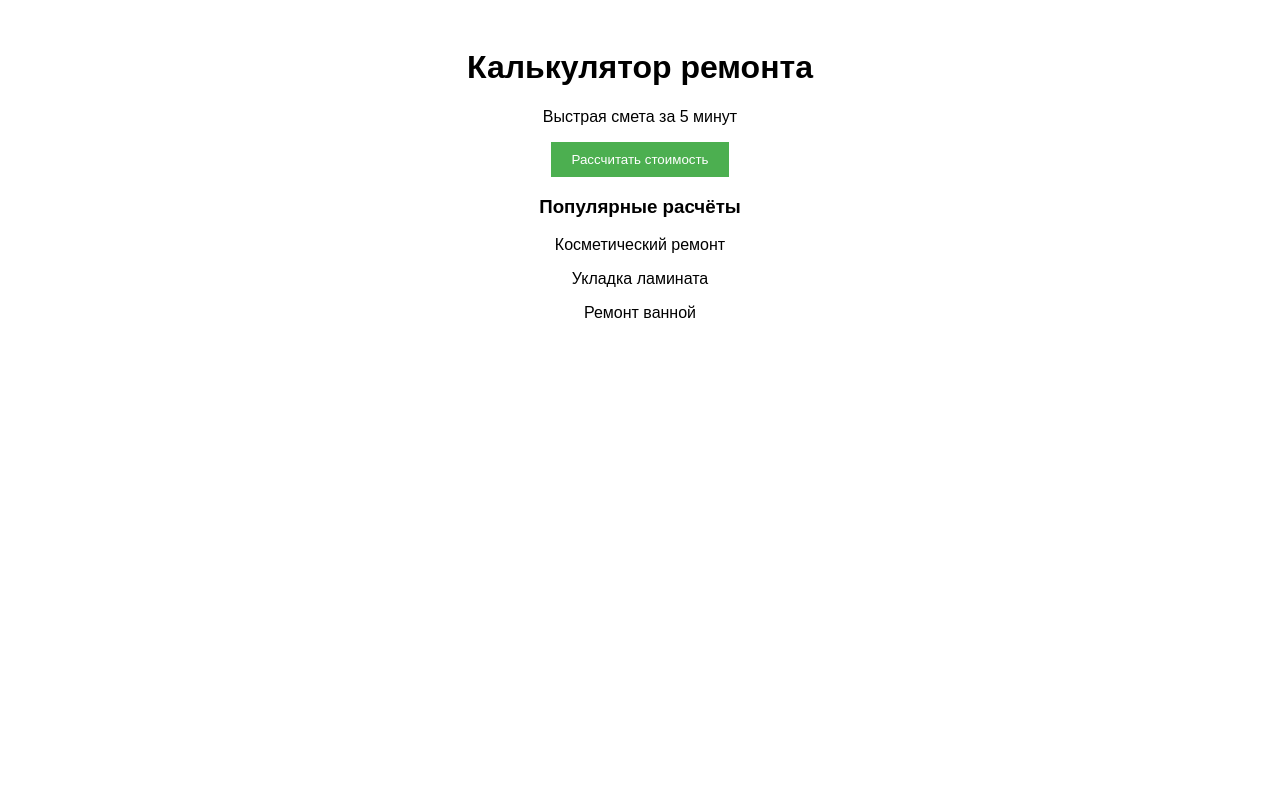
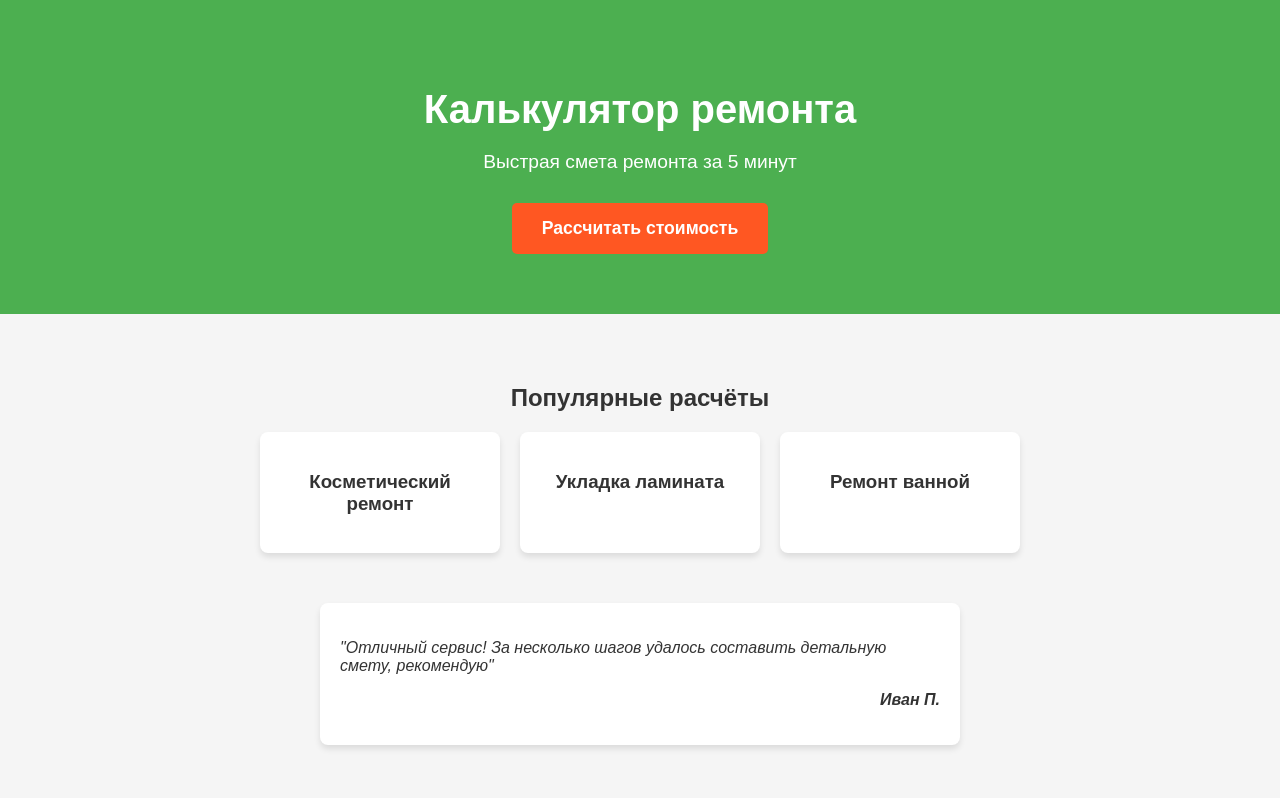
Before and after one commit to easysmeta/Deepseek, a plain HTML site: page index.html in a window 1280 px wide. Drawn offline with Linux system fonts and the light colour scheme.

Commit message:
Update index.html

```diff
--- a/index.html
+++ b/index.html
@@ -1,27 +1,134 @@
 <!DOCTYPE html>
-<html>
+<html lang="ru">
 <head>
+    <meta charset="UTF-8">
+    <meta name="viewport" content="width=device-width, initial-scale=1.0">
     <title>EasySmeta - Калькулятор ремонта</title>
     <style>
-        body { font-family: Arial; text-align: center; padding: 20px; }
-        button { background: #4CAF50; color: white; padding: 10px 20px; border: none; cursor: pointer; }
+        /* Основные стили */
+        body {
+            font-family: 'Arial', sans-serif;
+            margin: 0;
+            padding: 0;
+            background-color: #f5f5f5;
+            color: #333;
+        }
+
+        .container {
+            max-width: 1200px;
+            margin: 0 auto;
+            padding: 20px;
+        }
+
+        /* Шапка */
+        header {
+            background-color: #4CAF50;
+            color: white;
+            padding: 40px 0;
+            text-align: center;
+        }
+
+        h1 {
+            font-size: 2.5em;
+            margin-bottom: 10px;
+        }
+
+        .subtitle {
+            font-size: 1.2em;
+            margin-bottom: 30px;
+        }
+
+        /* Кнопка */
+        .btn {
+            display: inline-block;
+            background-color: #FF5722;
+            color: white;
+            padding: 15px 30px;
+            text-decoration: none;
+            border-radius: 5px;
+            font-weight: bold;
+            font-size: 1.1em;
+            transition: background-color 0.3s;
+        }
+
+        .btn:hover {
+            background-color: #E64A19;
+        }
+
+        /* Популярные расчёты */
+        .popular-calculations {
+            margin: 50px 0;
+            text-align: center;
+        }
+
+        .calculations-grid {
+            display: flex;
+            justify-content: center;
+            gap: 20px;
+            flex-wrap: wrap;
+        }
+
+        .calculation-card {
+            background: white;
+            border-radius: 8px;
+            padding: 20px;
+            width: 200px;
+            box-shadow: 0 4px 6px rgba(0,0,0,0.1);
+        }
+
+        /* Отзыв */
+        .testimonial {
+            background: white;
+            padding: 20px;
+            margin: 30px auto;
+            max-width: 600px;
+            border-radius: 8px;
+            box-shadow: 0 4px 6px rgba(0,0,0,0.1);
+            font-style: italic;
+        }
+
+        .author {
+            text-align: right;
+            font-weight: bold;
+            margin-top: 10px;
+        }
     </style>
 </head>
 <body>
-    <h1>Калькулятор ремонта</h1>
-    <p>Выстрая смета за 5 минут</p>
-    <button onclick="calculate()">Рассчитать стоимость</button>
+    <header>
+        <div class="container">
+            <h1>Калькулятор ремонта</h1>
+            <p class="subtitle">Выстрая смета ремонта за 5 минут</p>
+            <a href="#calculator" class="btn">Рассчитать стоимость</a>
+        </div>
+    </header>
 
-    <h3>Популярные расчёты</h3>
-    <div>
-        <p>Косметический ремонт</p>
-        <p>Укладка ламината</p>
-        <p>Ремонт ванной</p>
+    <div class="container">
+        <section class="popular-calculations">
+            <h2>Популярные расчёты</h2>
+            <div class="calculations-grid">
+                <div class="calculation-card">
+                    <h3>Косметический ремонт</h3>
+                </div>
+                <div class="calculation-card">
+                    <h3>Укладка ламината</h3>
+                </div>
+                <div class="calculation-card">
+                    <h3>Ремонт ванной</h3>
+                </div>
+            </div>
+        </section>
+
+        <section class="testimonial">
+            <p>"Отличный сервис! За несколько шагов удалось составить детальную смету, рекомендую"</p>
+            <p class="author">Иван П.</p>
+        </section>
     </div>
 
     <script>
+        // Здесь будет логика калькулятора
         function calculate() {
-            alert("Скоро тут будет калькулятор!");
+            alert("Функция калькулятора будет добавлена позже!");
         }
     </script>
 </body>
```
